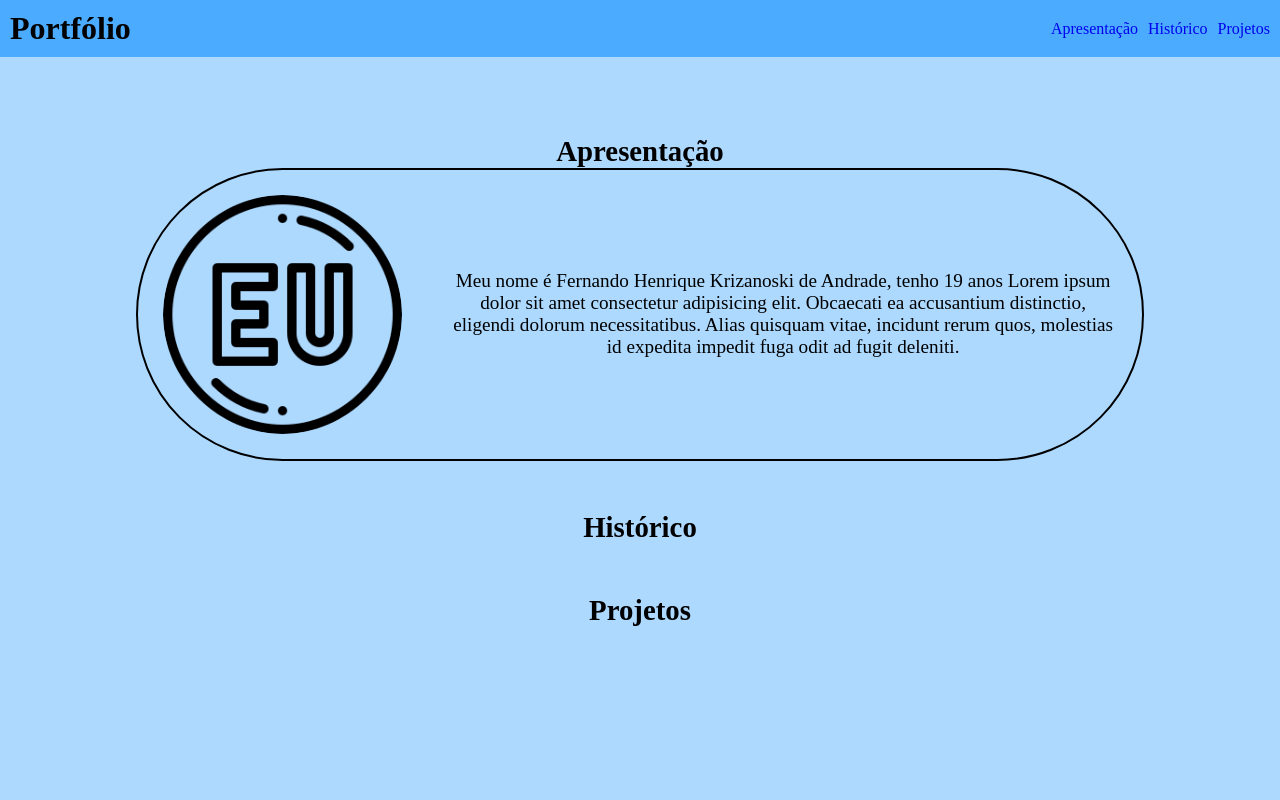
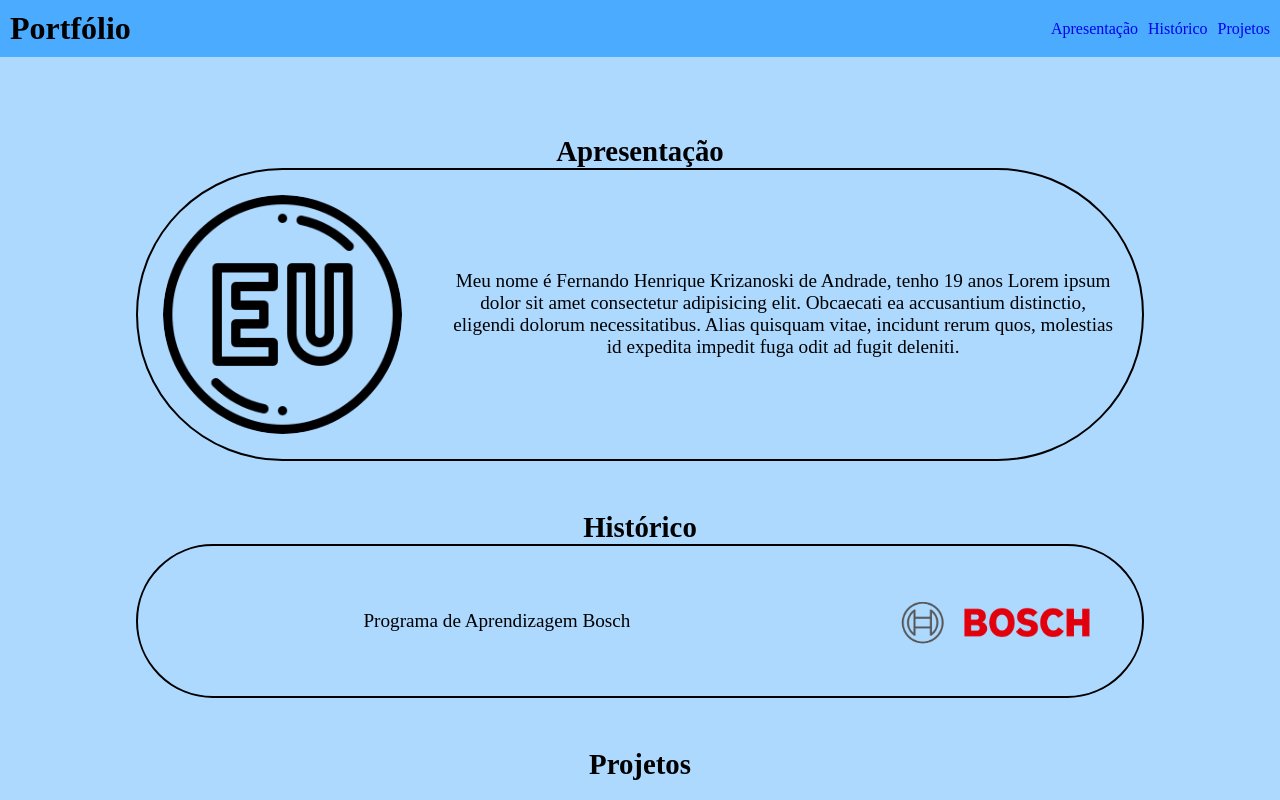
Before and after one commit to Fernandohka/portfolioVite, a React (Vite) app: page / in a window 1280 px wide. Built offline with nearby package versions, Linux system fonts and the light colour scheme.

Commit message:
3- histórico profissional de empresas e freelas

```diff
--- a/src/App.css
+++ b/src/App.css
@@ -18,7 +18,7 @@ main {
   text-align: center;
 }
 
-#Apresentacao, #Historico, #Projetos {
+.sessao {
   margin-left: 10%;
   margin-right: 10%;
   margin-top: 50px;
--- a/src/App.jsx
+++ b/src/App.jsx
@@ -15,7 +15,7 @@ function App() {
       <br />
 
       <main>
-        <section id='Apresentacao'>
+        <section className='sessao'>
           <h2>Apresentação</h2>
           <div>
             <img src="../src/assets/eu.png" alt="Foto minha" />
@@ -23,11 +23,15 @@ function App() {
           </div>
         </section>
 
-        <section id='Historico'>
+        <section className='sessao'>
           <h2>Histórico</h2>
+          <div>
+            <p>Programa de Aprendizagem Bosch</p>
+            <img src="../src/assets/bosch_logo_2.png" alt="Foto minha" />
+          </div>
         </section>
 
-        <section id='Projetos'>
+        <section className='sessao'>
           <h2>Projetos</h2>
         </section>
       </main>
```
Also changed, not shown: src/assets/bosch_logo.png (added), src/assets/bosch_logo_2.png (added).
